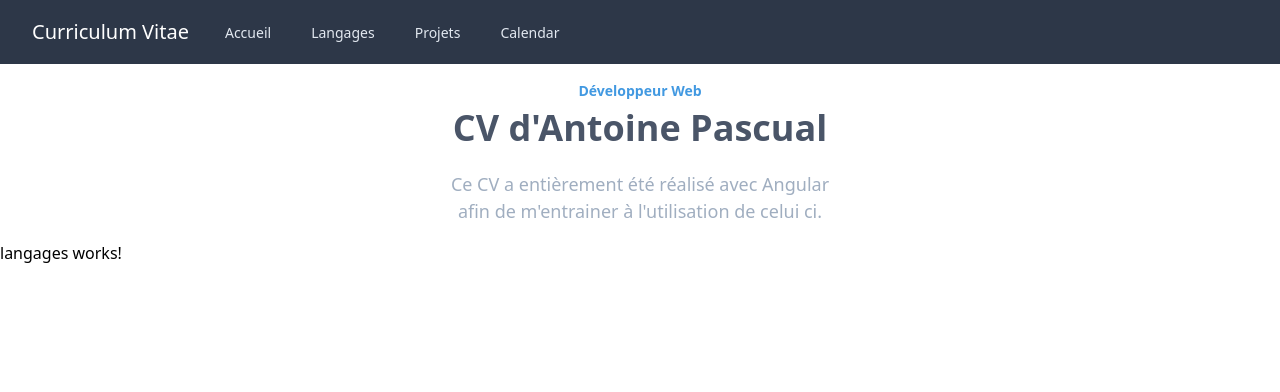
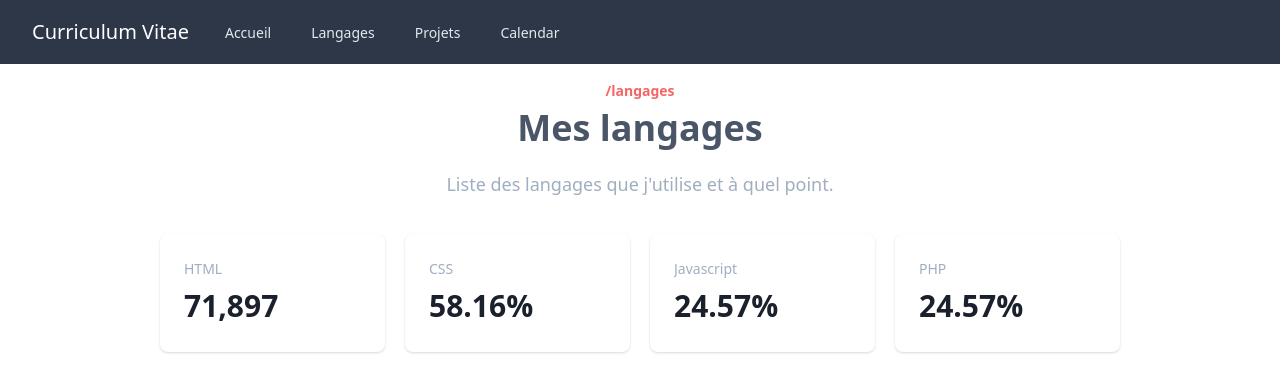
Before and after one commit to Flashtheorie/Curriculum-Vitae-en-Angular, an Angular app: page /langages in a window 1280 px wide. Before the commit this address led to /. Shown: the top 392 px of the page. Built offline with nearby package versions, Linux system fonts and the light colour scheme.

Commit message:
Ajout de la navigation "Single Page"

```diff
--- a/src/app/app-routing.module.ts
+++ b/src/app/app-routing.module.ts
@@ -1,7 +1,12 @@
 import { NgModule } from '@angular/core';
 import { RouterModule, Routes } from '@angular/router';
+import { HomeComponent } from './home/home.component';
+import { LangagesComponent } from './langages/langages.component';
 
-const routes: Routes = [];
+const routes: Routes = [
+  { path: 'home', component: HomeComponent },
+  { path: 'langages', component: LangagesComponent },
+];
 
 @NgModule({
   imports: [RouterModule.forRoot(routes)],
--- a/src/app/app.component.html
+++ b/src/app/app.component.html
@@ -3,11 +3,7 @@
 
 
 
-<div class="header py-4 dark:bg-gray-700">
-    <p class="text-center text-sm font-bold text-blue-500">Développeur Web</p>
-    <h1 class="text-4xl md:text-4xl text-center text-gray-700 dark:text-white font-extrabold">{{title}}</h1>
-    <p class="max-w-2xl text-gray-500 dark:text-white text-center md:mx-auto mx-4 mt-4 text-sm md:text-lg">Ce CV a entièrement été réalisé avec Angular<br> afin de m'entrainer à l'utilisation de celui ci.</p>
-  </div>
 
 
-<app-langages></app-langages>
+
+  <router-outlet></router-outlet>
--- a/src/app/app.component.ts
+++ b/src/app/app.component.ts
@@ -1,4 +1,5 @@
 import { Component } from '@angular/core';
+import { HomeComponent } from './home/home.component';
 
 @Component({
   selector: 'app-root',
--- a/src/app/app.module.ts
+++ b/src/app/app.module.ts
@@ -4,13 +4,13 @@ import { BrowserModule } from '@angular/platform-browser';
 import { AppRoutingModule } from './app-routing.module';
 import { AppComponent } from './app.component';
 import { NavbarComponent } from './navbar/navbar.component';
-import { LangagesComponent } from './langages/langages.component';
+import { HomeComponent } from './home/home.component';
 
 @NgModule({
   declarations: [
     AppComponent,
     NavbarComponent,
-    LangagesComponent
+    HomeComponent
   ],
   imports: [
     BrowserModule,
--- /dev/null
+++ b/src/app/home/home.component.html
@@ -0,0 +1,5 @@
+<div class="header py-4 dark:bg-gray-700">
+    <p class="text-center text-sm font-bold text-blue-500">Développeur Web</p>
+    <h1 class="text-4xl md:text-4xl text-center text-gray-700 dark:text-white font-extrabold">{{title}}</h1>
+    <p class="max-w-2xl text-gray-500 dark:text-white text-center md:mx-auto mx-4 mt-4 text-sm md:text-lg">Ce CV a entièrement été réalisé avec Angular<br> afin de m'entrainer à l'utilisation de celui ci.</p>
+  </div>
--- /dev/null
+++ b/src/app/home/home.component.ts
@@ -0,0 +1,13 @@
+import { Component, OnInit } from '@angular/core';
+import { AppComponent } from '../app.component';
+
+@Component({
+  selector: 'app-home',
+  templateUrl: './home.component.html',
+  styleUrls: ['./home.component.css']
+})
+export class HomeComponent extends AppComponent{
+  override title = `CV d'Antoine Pascual`;
+  override css = `TailwindCSS`;
+
+}
--- a/src/app/langages/langages.component.html
+++ b/src/app/langages/langages.component.html
@@ -1 +1,33 @@
-<p>langages works!</p>
+<div class="header py-4 dark:bg-gray-700">
+    <p class="text-center text-sm font-bold text-red-500">/langages</p>
+    <h1 class="text-4xl md:text-4xl text-center text-gray-700 dark:text-white font-extrabold">Mes langages</h1>
+    <p class="max-w-2xl text-gray-500 dark:text-white text-center md:mx-auto mx-4 mt-4 text-sm md:text-lg">Liste des langages que j'utilise et à quel point.</p>
+  </div>
+
+  <div class="max-w-5xl mx-auto sm:px-6 lg:px-8">
+<div>
+
+    <dl class="mt-5 grid grid-cols-1 gap-5 sm:grid-cols-4">
+      <div class="px-4 py-5 bg-white shadow rounded-lg overflow-hidden sm:p-6">
+        <dt class="text-sm font-medium text-gray-500 truncate">HTML</dt>
+        <dd class="mt-1 text-3xl font-semibold text-gray-900">71,897</dd>
+      </div>
+
+      <div class="px-4 py-5 bg-white shadow rounded-lg overflow-hidden sm:p-6">
+        <dt class="text-sm font-medium text-gray-500 truncate">CSS</dt>
+        <dd class="mt-1 text-3xl font-semibold text-gray-900">58.16%</dd>
+      </div>
+
+      <div class="px-4 py-5 bg-white shadow rounded-lg overflow-hidden sm:p-6">
+        <dt class="text-sm font-medium text-gray-500 truncate">Javascript</dt>
+        <dd class="mt-1 text-3xl font-semibold text-gray-900">24.57%</dd>
+      </div>
+
+      <div class="px-4 py-5 bg-white shadow rounded-lg overflow-hidden sm:p-6">
+        <dt class="text-sm font-medium text-gray-500 truncate">PHP</dt>
+        <dd class="mt-1 text-3xl font-semibold text-gray-900">24.57%</dd>
+      </div>
+    </dl>
+  </div>
+
+  </div> <!-- container -->
--- a/src/app/navbar/navbar.component.html
+++ b/src/app/navbar/navbar.component.html
@@ -30,14 +30,14 @@
         </div>
         <div class="flex-1 flex items-center justify-center sm:items-stretch sm:justify-start">
           <div class="flex-shrink-0 flex items-center">
-           <a href="/home"><span class="text-xl text-white">Curriculum Vitae</span></a>
+           <a routerLink="/home"><span class="text-xl text-white">Curriculum Vitae</span></a>
           </div>
           <div class="hidden sm:block sm:ml-6">
             <div class="flex space-x-4">
               <!-- Current: "bg-gray-900 text-white", Default: "text-gray-300 hover:bg-gray-700 hover:text-white" -->
-              <a href="#" class="text-gray-300 hover:bg-gray-700 hover:text-white px-3 py-2 rounded-md text-sm font-medium" >Accueil</a>
+              <a routerLink="/home" class="text-gray-300 hover:bg-gray-700 hover:text-white px-3 py-2 rounded-md text-sm font-medium" >Accueil</a>
 
-              <a href="#" class="text-gray-300 hover:bg-gray-700 hover:text-white px-3 py-2 rounded-md text-sm font-medium">Langages</a>
+              <a routerLink="/langages" class="text-gray-300 hover:bg-gray-700 hover:text-white px-3 py-2 rounded-md text-sm font-medium">Langages</a>
 
               <a href="#" class="text-gray-300 hover:bg-gray-700 hover:text-white px-3 py-2 rounded-md text-sm font-medium">Projets</a>
 
```
Also changed, not shown: src/app/home/home.component.css (added), 1 other file (tests, documents, lock files or other folders).
